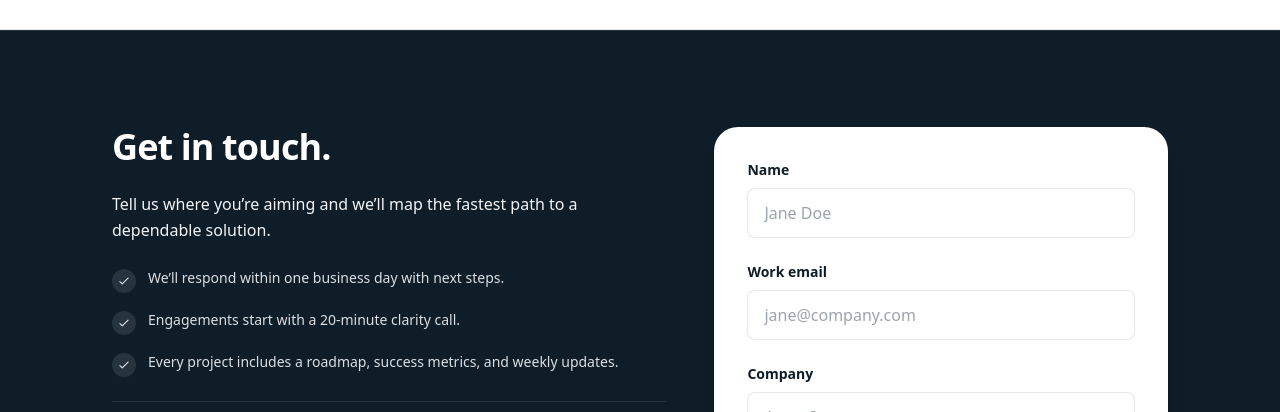
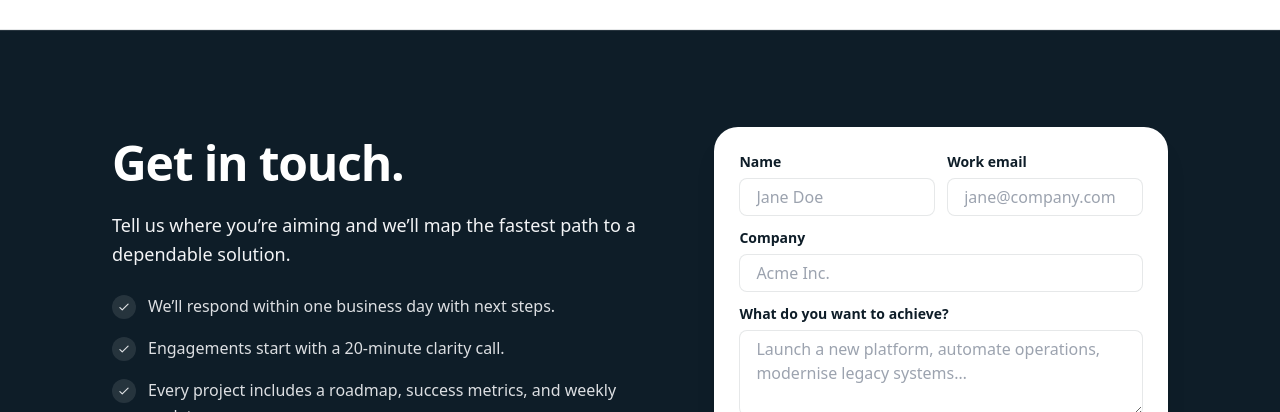
Before and after one commit to print3git/TheHalesiaGroup, a website: page index.html in a window 1280 px wide. Shown: the part 5030-5442 px from the top of the page. Drawn offline with nearby package versions, Linux system fonts and the light colour scheme.

```diff
--- a/index.html
+++ b/index.html
@@ -435,13 +435,13 @@
     <!-- Contact & Footer section start -->
     <section id="contact" class="w-full text-white border-t border-white/10 bg-[#0e1d28]">
       <div class="max-w-6xl px-6 py-24 mx-auto md:px-8 lg:px-12">
-        <div class="grid gap-12 lg:grid-cols-[1.1fr_0.9fr] lg:items-start">
-          <div class="space-y-6">
-            <h2 class="text-3xl font-semibold tracking-tight text-white sm:text-4xl">Get in touch.</h2>
-            <p class="text-base leading-relaxed text-gray-100">
+        <div class="grid gap-12 lg:grid-cols-[1.1fr_0.9fr] lg:items-stretch">
+          <div class="space-y-6 lg:self-stretch lg:flex lg:flex-col lg:justify-center">
+            <h2 class="text-4xl font-semibold tracking-tight text-white sm:text-5xl">Get in touch.</h2>
+            <p class="text-lg leading-relaxed text-gray-100">
               Tell us where you’re aiming and we’ll map the fastest path to a dependable solution.
             </p>
-            <ul class="space-y-4 text-sm leading-relaxed text-gray-100/90">
+            <ul class="space-y-4 text-base leading-relaxed text-gray-100/90">
               <li class="flex gap-3">
                 <span class="flex items-center justify-center flex-shrink-0 w-6 h-6 mt-0.5 rounded-full bg-white/10">
                   <svg xmlns="http://www.w3.org/2000/svg" class="w-3.5 h-3.5" fill="none" viewBox="0 0 24 24" stroke-width="2" stroke="currentColor">
@@ -483,35 +483,34 @@
               </a>
             </div>
           </div>
-          <form class="p-8 space-y-6 bg-white border rounded-3xl shadow-xl border-white/10 shadow-black/10" name="contact" method="post" netlify>
+          <form class="flex flex-col h-full gap-4 p-6 bg-white border rounded-3xl shadow-xl border-white/10 shadow-black/10" name="contact" method="post" netlify>
+            <div class="grid gap-3 sm:grid-cols-2">
               <div>
                 <label for="name" class="block text-sm font-semibold text-[#0e1d28]">Name</label>
-              <input id="name" name="name" type="text" required class="w-full px-4 py-3 mt-2 text-base border rounded-lg border-[#0e1d28]/10 focus:border-[#0f5f9f] focus:ring-[#0f5f9f]" placeholder="Jane Doe" />
+                <input id="name" name="name" type="text" required class="w-full px-4 py-1.5 mt-1.5 text-base border rounded-lg border-[#0e1d28]/10 focus:border-[#0f5f9f] focus:ring-[#0f5f9f]" placeholder="Jane Doe" />
               </div>
               <div>
                 <label for="email" class="block text-sm font-semibold text-[#0e1d28]">Work email</label>
-              <input id="email" name="email" type="email" required class="w-full px-4 py-3 mt-2 text-base border rounded-lg border-[#0e1d28]/10 focus:border-[#0f5f9f] focus:ring-[#0f5f9f]" placeholder="jane@company.com" />
+                <input id="email" name="email" type="email" required class="w-full px-4 py-1.5 mt-1.5 text-base border rounded-lg border-[#0e1d28]/10 focus:border-[#0f5f9f] focus:ring-[#0f5f9f]" placeholder="jane@company.com" />
               </div>
-            <div>
+              <div class="sm:col-span-2">
                 <label for="company" class="block text-sm font-semibold text-[#0e1d28]">Company</label>
-              <input id="company" name="company" type="text" class="w-full px-4 py-3 mt-2 text-base border rounded-lg border-[#0e1d28]/10 focus:border-[#0f5f9f] focus:ring-[#0f5f9f]" placeholder="Acme Inc." />
+                <input id="company" name="company" type="text" class="w-full px-4 py-1.5 mt-1.5 text-base border rounded-lg border-[#0e1d28]/10 focus:border-[#0f5f9f] focus:ring-[#0f5f9f]" placeholder="Acme Inc." />
               </div>
-            <div>
+              <div class="sm:col-span-2">
                 <label for="goal" class="block text-sm font-semibold text-[#0e1d28]">What do you want to achieve?</label>
-              <textarea id="goal" name="goal" rows="4" required class="w-full px-4 py-3 mt-2 text-base border rounded-lg border-[#0e1d28]/10 focus:border-[#0f5f9f] focus:ring-[#0f5f9f]" placeholder="Launch a new platform, automate operations, modernise legacy systems…"></textarea>
+                <textarea id="goal" name="goal" rows="3" required class="w-full px-4 py-1.5 mt-1.5 text-base border rounded-lg border-[#0e1d28]/10 focus:border-[#0f5f9f] focus:ring-[#0f5f9f]" placeholder="Launch a new platform, automate operations, modernise legacy systems…"></textarea>
               </div>
-            <div class="flex flex-col gap-4 sm:flex-row sm:items-center sm:justify-between">
+            </div>
+            <div class="flex flex-col gap-2 pt-1 sm:flex-row sm:items-center sm:justify-between">
               <label class="inline-flex items-center gap-2 text-sm text-[#0e1d28]">
                 <input type="checkbox" name="subscribe" class="w-4 h-4 text-[#0f5f9f] border-[#0e1d28]/20 rounded focus:ring-[#0f5f9f]" />
                 Keep me posted on playbooks &amp; events
               </label>
-              <button type="submit" class="inline-flex items-center justify-center w-full px-5 py-3 text-base font-semibold text-white transition rounded-lg bg-[#0f5f9f] hover:bg-[#0c4a7b] sm:w-auto">
+              <button type="submit" class="inline-flex items-center justify-center w-full px-5 py-2 text-base font-semibold text-white transition rounded-lg bg-[#0f5f9f] hover:bg-[#0c4a7b] sm:w-auto">
                 Request a clarity call
               </button>
             </div>
-            <p class="text-xs leading-relaxed text-gray-500">
-              We only use your information to follow up about your inquiry. No spam—ever.
-            </p>
           </form>
         </div>
       </div>
```
Lines whose indentation alone changed are shown as unchanged.
